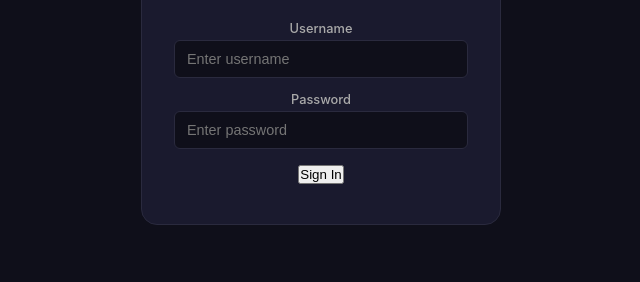
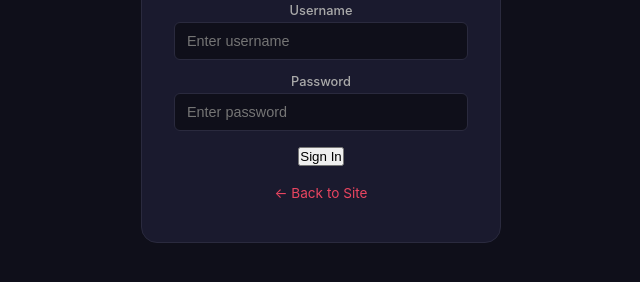
Before and after one commit to codingwithnovatech-del/web-to-apk, a plain HTML site: page docs/admin/index.html in a window 1280 px wide. Shown: the part 370-652 px from the top of the page, without its empty margins (319-959 px from the left). Drawn offline with Linux system fonts and the light colour scheme.

Commit message:
Add back-to-site link in admin login

```diff
--- a/docs/admin/index.html
+++ b/docs/admin/index.html
@@ -22,6 +22,7 @@
         <input type="password" id="password" placeholder="Enter password" autocomplete="current-password">
       </div>
       <button onclick="adminLogin()">Sign In</button>
+      <p style="text-align:center;margin-top:16px"><a href="../" style="color:#e94560;text-decoration:none;font-size:0.85rem">← Back to Site</a></p>
     </div>
   </div>
   <script src="app.js"></script>
```
